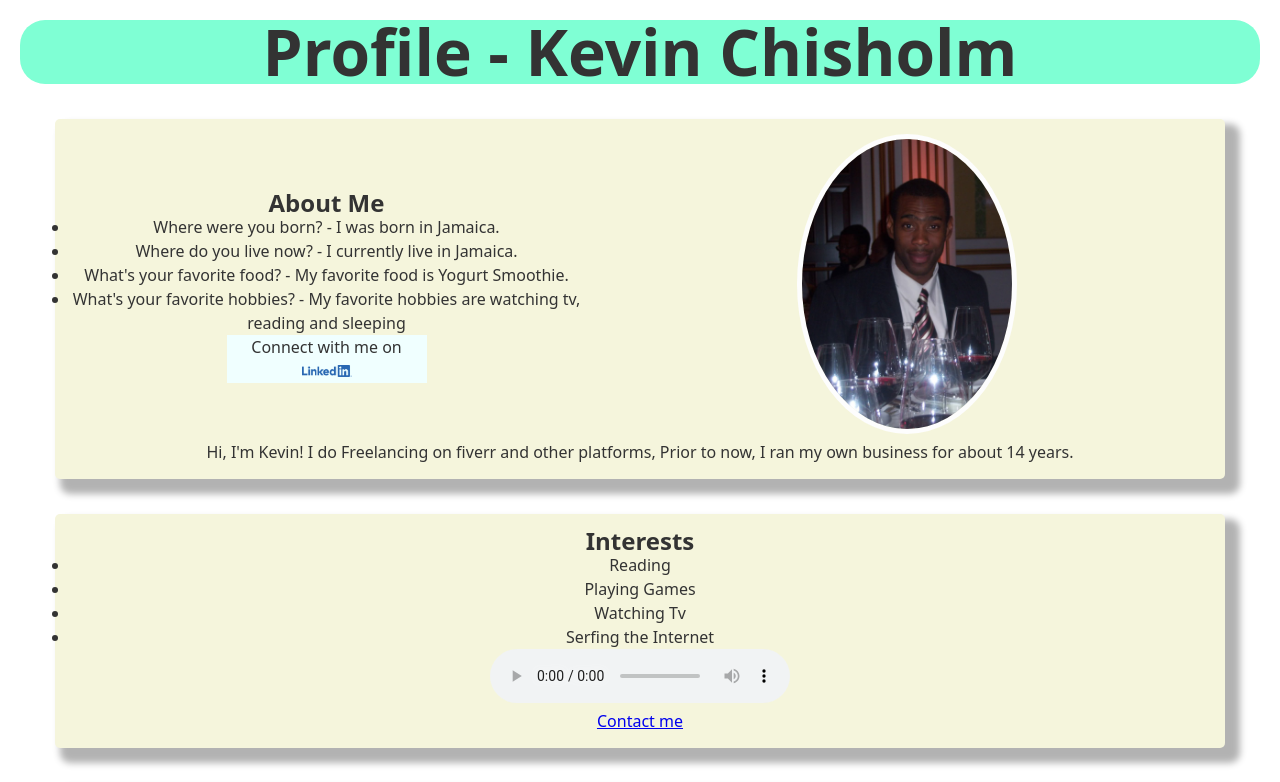
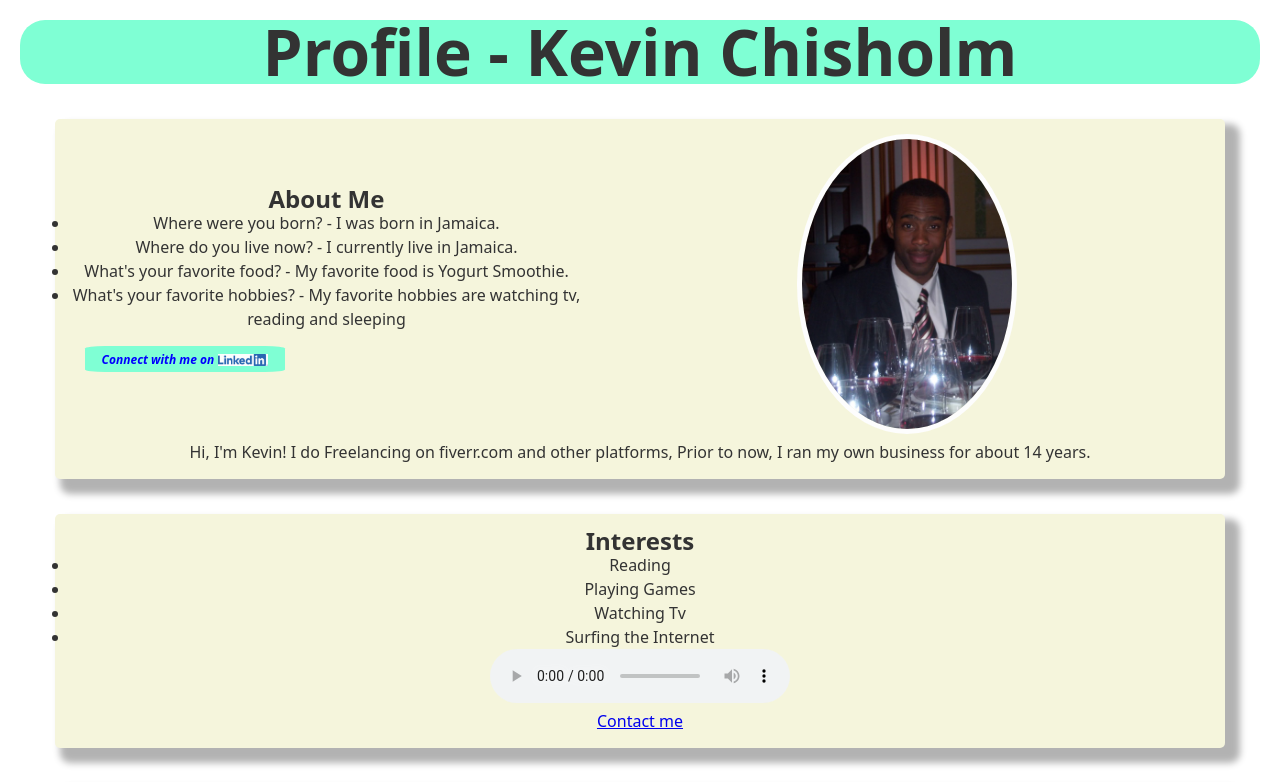
Before and after one commit to kevchi/1-HTML-CSS-JavaScript, a plain HTML site: page profile.html in a window 1280 px wide. Shown: the top 782 px of the page. Drawn offline with Linux system fonts and the light colour scheme.

Commit message:
updated css

```diff
--- a/css/profile.css
+++ b/css/profile.css
@@ -1,4 +1,4 @@
-/*Reset the default styles including the pseuso element*/
+/*Reset the default styles including the pseudo element*/
 *,
 *::before,
 *::after {
@@ -12,7 +12,7 @@ body {
   font-family: system-ui, -apple-system, BlinkMacSystemFont, "Segoe UI", Roboto, Oxygen, Ubuntu, Cantarell, "Open Sans",
     "Helvetica Neue", sans-serif;
   line-height: 1.5em;
-  background-color: fefefe;
+  background-color: white;
   color: #333;
   padding: 20px;
 }
@@ -78,18 +78,28 @@ section {
   border: 5px solid #fdfdfd;
 }
 
-.linkedin_link {
-  background-color: azure;
+.linkedin_ {
+  display: block;
+  justify-content: center;
+  align-items: center;
   max-width: 200px;
   margin: auto;
+  background-color: aquamarine;
+  border-radius: 10%;
+  margin: 15px;
 }
-.linkedin_link img {
+.linkedin_ img {
+  max-width: 25%;
+  background-color: #fdfdfd;
+  vertical-align: middle;
+}
+.linkedin_ p {
   display: inline-block;
-  flex-direction: row;
-}
-.linkedin_link p {
-  display: inline-block;
-  flex-direction: row;
+  color: blue;
+  font-style: italic;
+  font-size: 12px;
+  max-width: 65%;
+  font-weight: bold;
 }
 
 /*Adjusted font size for h1*/
--- a/profile.html
+++ b/profile.html
@@ -27,7 +27,7 @@
               <li>What's your favorite food? - My favorite food is Yogurt Smoothie.</li>
               <li>What's your favorite hobbies? - My favorite hobbies are watching tv, reading and sleeping</li>
             </ul>
-            <div class="linkedin_link">
+            <div class="linkedin_">
               <p>Connect with me on</p>
               <a href="https://www.linkedin.com/in/kevin-chisholm-4639b026//"
                 ><img src="./images/LI-Logo.png" alt="linkedin Logo" width="50px"
@@ -37,8 +37,8 @@
         </div>
         <div class="freelance">
           <p class="introduction">
-            Hi, I'm Kevin! I do Freelancing on fiverr and other platforms, Prior to now, I ran my own business for about
-            14 years.
+            Hi, I'm Kevin! I do Freelancing on fiverr.com and other platforms, Prior to now, I ran my own business for
+            about 14 years.
           </p>
         </div>
       </section>
@@ -48,7 +48,7 @@
           <li>Reading</li>
           <li>Playing Games</li>
           <li>Watching Tv</li>
-          <li>Serfing the Internet</li>
+          <li>Surfing the Internet</li>
         </ul>
         <audio src="mp3/Sample_MP3_700KB.mp3" controls loop>
           Your browser does not support HTML5 audio. Here is
```
Also changed, not shown: practice-css.html (+3 -1 lines).
